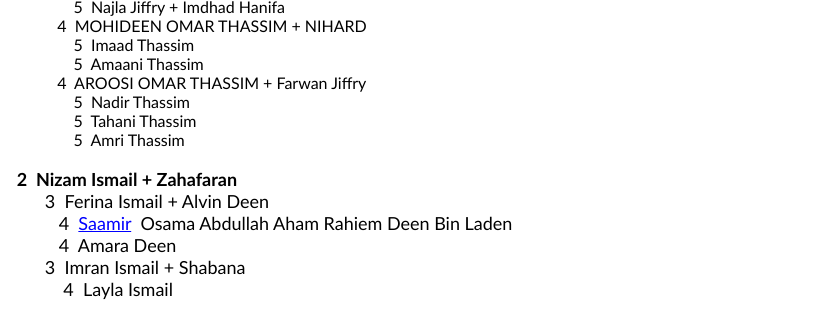
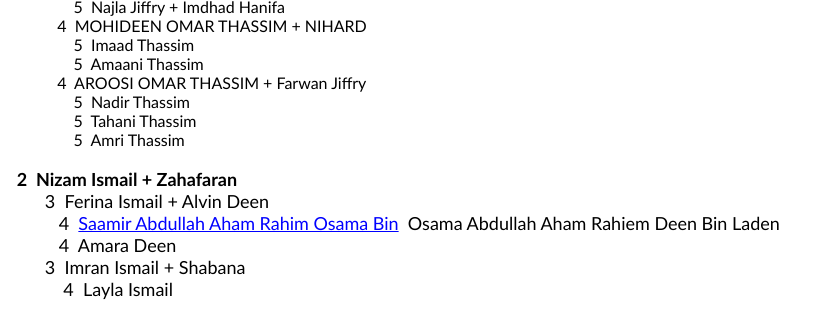
Before and after one commit to Raiduism/allahuakbar, a plain HTML site: page index.html in a window 1280 px wide. Shown: the part 464-780 px from the top of the page, without its empty margins (0-833 px from the left). Drawn offline with Linux system fonts and the light colour scheme.

Commit message:
Update index.html

```diff
--- a/index.html
+++ b/index.html
@@ -631,7 +631,7 @@ style="font-size:13.5pt;font-family:&quot;Calibri&quot;,&quot;sans-serif&quot;;m
       <p style="margin:0in;margin-bottom:.0001pt"><span
           style="font-size:13.5pt;font-family:&quot;Calibri&quot;,&quot;sans-serif&quot;;mso-bidi-font-family:Calibri;          mso-ansi-language:PT-BR" lang="PT-BR">&nbsp;&nbsp;&nbsp;&nbsp;&nbsp;&nbsp;&nbsp;&nbsp;&nbsp;&nbsp;&nbsp;4&nbsp;&nbsp;</span><span
           class="SpellE"><span class="apple-style-span"><span
-              style="font-size:13.5pt;font-family:&quot;Calibri&quot;,&quot;sans-serif&quot;;mso-bidi-font-family:Calibri"><a href="https://www.bing.com/images/search?q=osama+bin+laden&cbn=KnowledgeCard&stid=6cbd7535-0cc4-a0d2-0ac0-a8fc178a64cb&form=KCHIMM&first=1">Saamir</a></span></span></span><span
+              style="font-size:13.5pt;font-family:&quot;Calibri&quot;,&quot;sans-serif&quot;;mso-bidi-font-family:Calibri"><a href="https://www.bing.com/images/search?q=osama+bin+laden&cbn=KnowledgeCard&stid=6cbd7535-0cc4-a0d2-0ac0-a8fc178a64cb&form=KCHIMM&first=1">Saamir Abdullah Aham Rahim Osama Bin</a></span></span></span><span
           class="apple-style-span"><span
 style="font-size:13.5pt;font-family:&quot;Calibri&quot;,&quot;sans-serif&quot;;mso-bidi-font-family:Calibri">&nbsp;</span></span><span
           class="SpellE"><span
```
